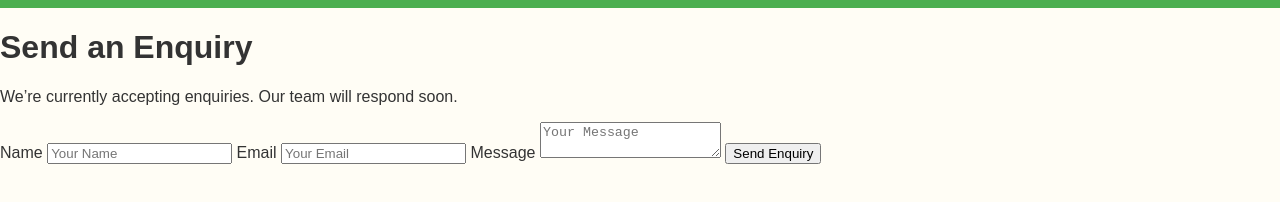
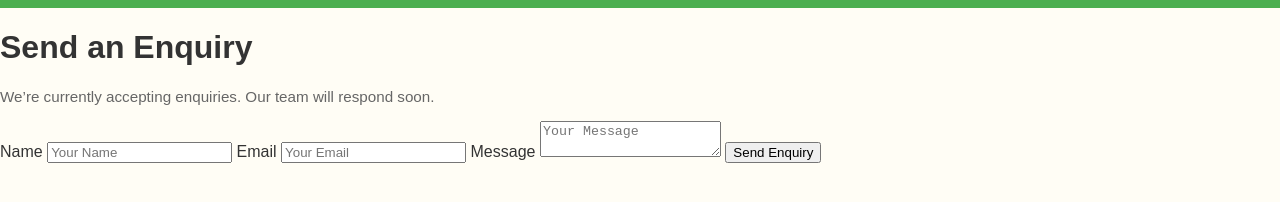
Before and after one commit to vitaseed/vitaseed-frontend, a plain HTML site: page contact.html in a window 1280 px wide. Shown: the part 62-264 px from the top of the page. Drawn offline with Linux system fonts and the light colour scheme.

Commit message:
Update style.css

```diff
--- a/css/style.css
+++ b/css/style.css
@@ -26,6 +26,7 @@ header nav a {
 .featured-products {
     padding: 20px;
 }
+
 .logo {
     height: 50px;
 }
@@ -35,3 +36,13 @@ footer {
     text-align: center;
     padding: 15px 0;
 }
+
+
+/*contact page*/
+
+.teaser-note {
+  font-size: 0.95rem;
+  color: #666;
+  margin-bottom: 1rem;
+  max-width: 520px;
+}
```
